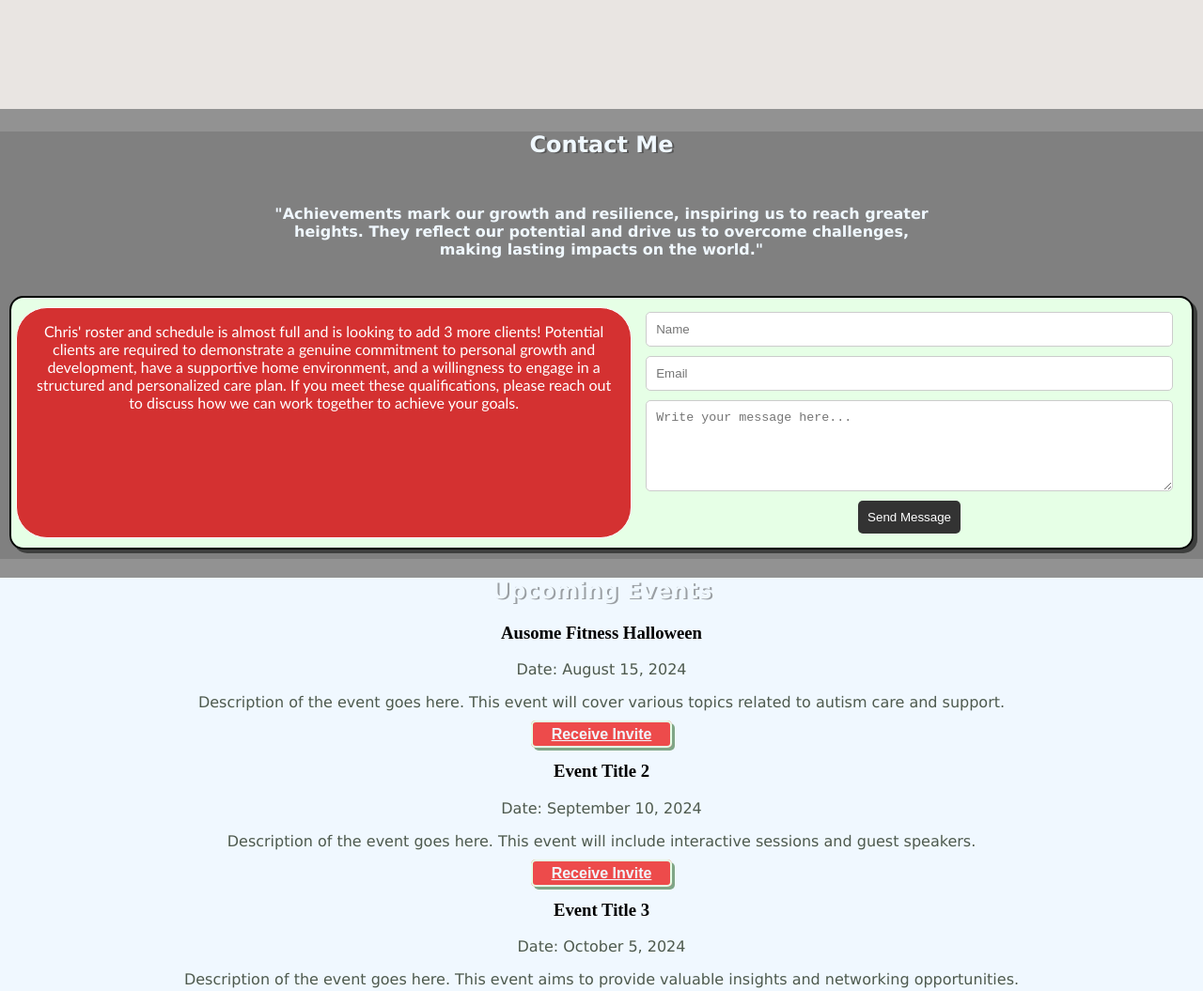
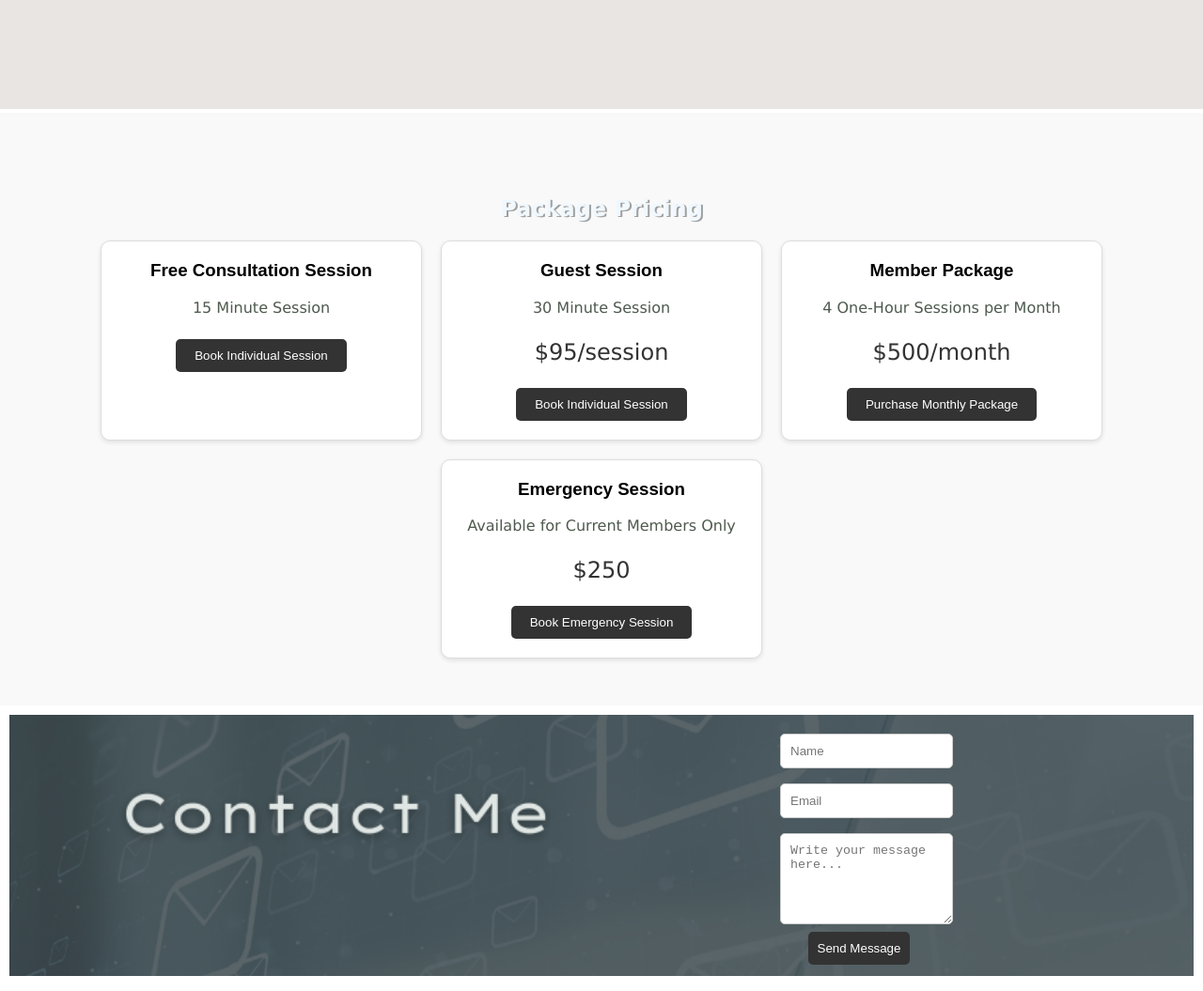
Before and after one commit to 3123MtOlympus/caregiver, a plain HTML site: page index.html in a window 1280 px wide. Shown: the part 1963-3018 px from the top of the page at 94% size. Drawn offline with Linux system fonts and the light colour scheme.

Commit message:
pricing section added

```diff
--- a/asset/script.js
+++ b/asset/script.js
@@ -76,10 +76,17 @@ document.getElementById('submit-review').addEventListener('click', function() {
     }
 });
 
-// Modal
-const modal = document.getElementById('modal');
-const closeModalButton = document.getElementById('close-modal');
+function bookMonthlyPackage() {
+    alert("You have selected the Monthly Package. Proceed to payment.");
+    // Implement the booking logic here, e.g., redirect to payment page
+}
 
-closeModalButton.addEventListener('click', function() {
-    modal.style.display = 'none';
-});
+function bookIndividualSession() {
+    alert("You have selected an Individual Session. Proceed to payment.");
+    // Implement the booking logic here, e.g., redirect to payment page
+}
+
+function bookEmergencySession() {
+    alert("You have selected an Emergency Session. Only current members can book this session.");
+    // Implement the booking logic here, e.g., verify membership and redirect to booking page
+}
--- a/asset/styles.css
+++ b/asset/styles.css
@@ -2,7 +2,7 @@ body {
     font-family: Arial, sans-serif;
     margin: 0;
     padding: 0;
-    background-color: #33333388;
+    /* background-color: #33333388; */
 }
 
 .container {
@@ -24,38 +24,27 @@ body {
     background-image: url(/caregiver/asset/images/Ausome\ Life\ Coach/3.png);
 }
 
-/* .reviews {
-    background-color: #f9f9f9;
-    border-bottom: 10px solid transparent;
-    border-image: linear-gradient(to bottom, #f9f9f9, #e6ffe6);
-    border-image-slice: 1;
-    position: relative;
-} */
-.contact {
-    background-color: #e6ffe6;
+/* CONTACT SECTION ---------------------------------------------------------------- */
+
+#contact {
+background-image: url(/caregiver/asset/images/Ausome\ Life\ Coach/contact1.png);
+margin: 10px;
+
 }
 
-.section h2 {
-    margin-bottom: 20px;
-    color: #333;
-}
-
-.review:last-child {
-    margin-right: 0;
-}
-
-.contact-form{
-    padding: 5px;
+.contact-form {
+    padding: 12px;
     display: flex;
     flex-direction: column;
-    margin:  0 auto;
+    margin: 0 auto;
+    margin-left: 800px;
 
 }
 
 
 .contact-form input,
 .contact-form textarea {
-    margin-bottom: 10px;
+    margin: 8px;
     padding: 10px;
     border: 1px solid #ccc;
     border-radius: 5px;
@@ -142,11 +131,11 @@ body {
     box-shadow: 3px 3px 4px rgb(123, 135, 123);
 }
 
-#about-me-paragraph{
+#about-me-paragraph {
     padding: 20px;
     padding-bottom: 5px;
     padding-top: 5px;
-    font-family:sans-serif;
+    font-family: sans-serif;
     line-height: 1.5;
     font-size: small;
 }
@@ -330,27 +319,75 @@ h4 {
 }
 
 .availability-note {
-
-    padding: 15px;
-    width: 50%;
+padding:50px;
+    width: 80%;
     text-align: center;
     margin: 0 auto;
-    background-color: #d43131;
-    color: #ffffff;
-    border: 1px solid ;
-    border-radius: 33px;
-    font-family: 'Gill Sans', 'Gill Sans MT', Calibri, 'Trebuchet MS', sans-serif;
+    /* background-color: #dbb5b5; */
+    color: #000000;
+    border: 10px double;
+    border-radius: 90px;
+    font-family: 'Times New Roman', Times, serif
 }
 
 .availability-note-container {
+    width: 80%;
     margin: 0 auto;
     display: inline-flex;
     justify-content: center;
-border: 2px solid ;
-border-radius: 15px;
-padding: 10px;
-padding-left: 0px ;
-margin: 10px;
-box-shadow: 4px 4px rgb(62, 63, 62);
-background-color: #e6ffe6;
+    align-items: center;
+    /* border: 2px solid;
+    border-radius: 15px; */
+    /* padding: 10px;
+    padding-left: 0px;
+    padding-bottom: 0px; */
+    /* margin: 10px; */
+    /* box-shadow: 4px 4px rgb(62, 63, 62); */
+    /* background-color: #e6ffe6; */
 }
+
+/* Package Pricing Styles */
+.section-pricing {
+    padding: 50px;
+    text-align: center;
+    background-color: #f9f9f9;
+}
+
+.pricing-container {
+    display: flex;
+    flex-wrap: wrap;
+    justify-content: center;
+    gap: 20px;
+}
+
+.pricing-option {
+    background-color: #fff;
+    border: 1px solid #ddd;
+    border-radius: 10px;
+    box-shadow: 0 2px 5px rgba(0, 0, 0, 0.1);
+    padding: 20px;
+    width: 300px;
+    text-align: center;
+}
+
+.pricing-option h3 {
+    margin-top: 0;
+}
+
+.pricing-option .price {
+    font-size: 24px;
+    color: #333;
+}
+
+.book-btn {
+    background-color: #333;
+    color: #fff;
+    border: none;
+    padding: 10px 20px;
+    cursor: pointer;
+    border-radius: 5px;
+}
+
+.book-btn:hover {
+    background-color: #555;
+}
--- a/index.html
+++ b/index.html
@@ -90,21 +90,52 @@
 
     </section>
 
+
+    <!-- PACKAGE PLAN SECTION -->
+
+        <section id="pricing" class="section-pricing">
+            <img class="package-img" src="">
+            <h2>Package Pricing</h2>
+            <div class="pricing-container">
+                <div class="pricing-option">
+                    <h3>Free Consultation Session</h3>
+                    <p>15 Minute Session</p>
+                    <p class="price"></p>
+                    <button class="book-btn" onclick="bookIndividualSession()">Book Individual Session</button>
+                </div>
+
+                <div class="pricing-option">
+                    <h3>Guest Session</h3>
+                    <p>30 Minute Session</p>
+                    <p class="price">$95/session</p>
+                    <button class="book-btn" onclick="bookIndividualSession()">Book Individual Session</button>
+                </div>
+
+                <div class="pricing-option">
+                    <h3>Member Package</h3>
+                    <p>4 One-Hour Sessions per Month</p>
+                    <p class="price">$500/month</p>
+                    <button class="book-btn" onclick="bookMonthlyPackage()">Purchase Monthly Package</button>
+                </div>
+
+                <div class="pricing-option">
+                    <h3>Emergency Session</h3>
+                    <p>Available for Current Members Only</p>
+                    <p class="price">$250</p>
+                    <button class="book-btn" onclick="bookEmergencySession()">Book Emergency Session</button>
+                </div>
+            </div>
+        </section>
+
+
+    </section>
+
     <!-- CONTACT SECTION -->
 
     <section class="section-contact" id="contact">
-        <h2>Contact Me</h2>
-
-        <h4>"Achievements mark our growth and resilience, inspiring us to reach greater heights. They reflect our
-            potential and drive us to overcome challenges, making lasting impacts on the world."</h4>
 
         <div class="availability-note-container">
-            <p class="availability-note">
-                Chris' roster and schedule is almost full and is looking to add 3 more clients! Potential clients are
-                required to demonstrate a genuine commitment to personal growth and development, have a supportive home
-                environment, and a willingness to engage in a structured and personalized care plan. If you meet these
-                qualifications, please reach out to discuss how we can work together to achieve your goals.
-            </p>
+
             <form class="contact-form">
 
                 <input type="text" id="name" name="name" required placeholder="Name">
```
Also changed, not shown: asset/images/Ausome Life Coach/Contact.png (added), asset/images/Ausome Life Coach/Contact1.png (added).
